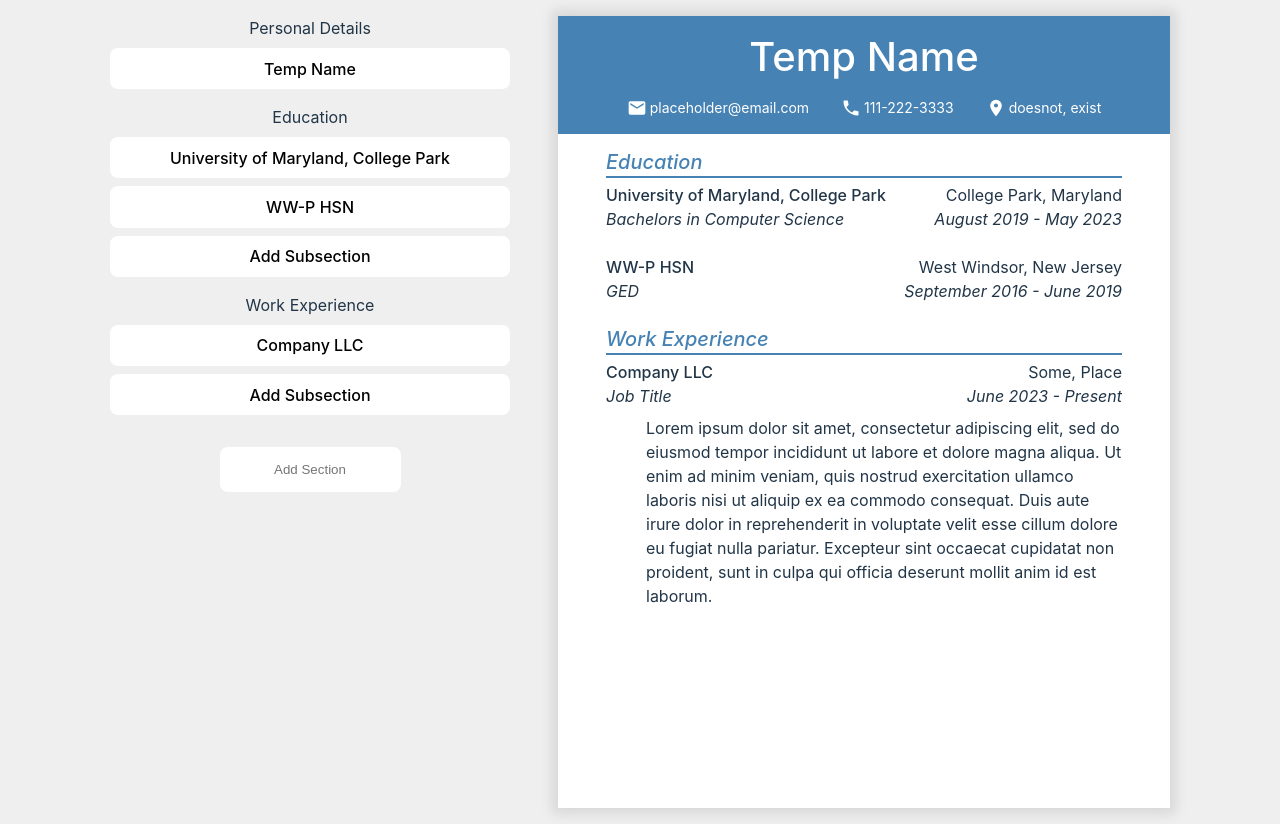
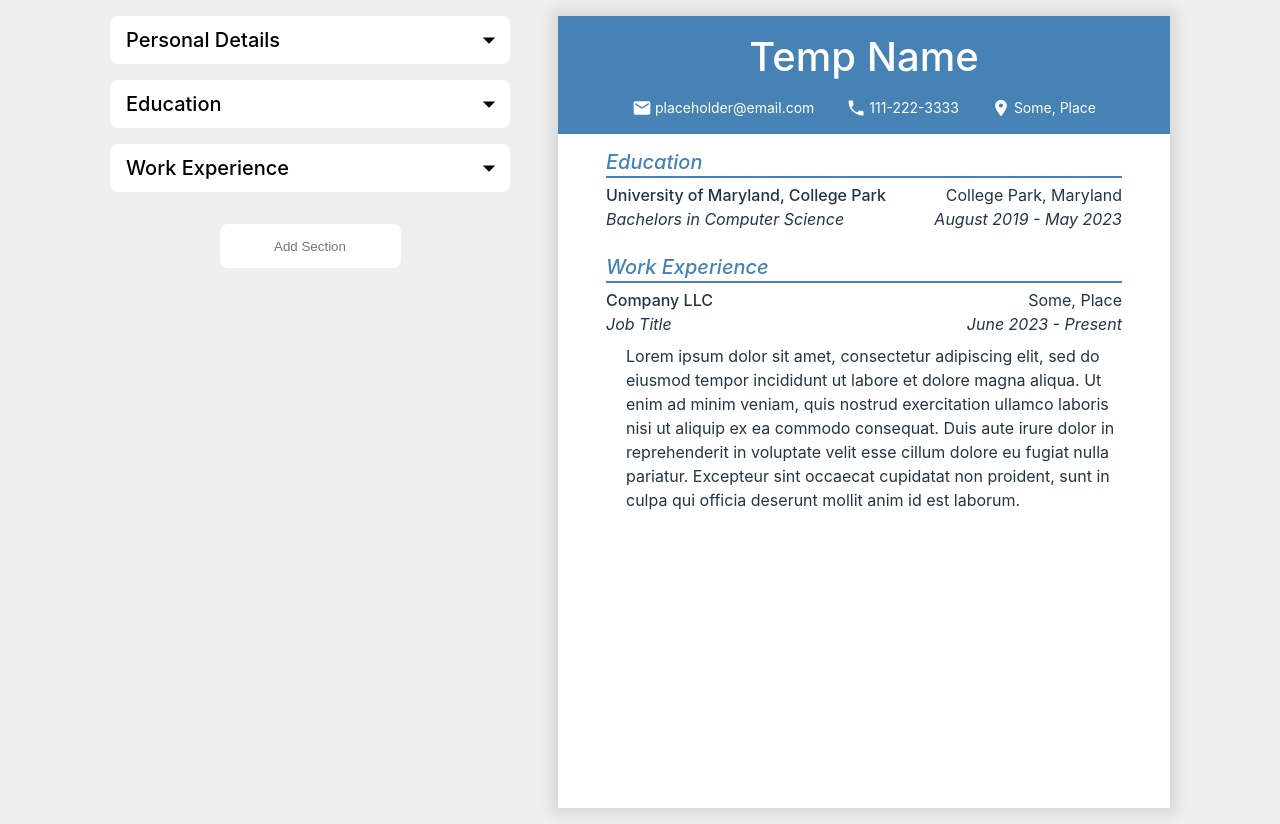
Before and after one commit to BrianHuang56/odin-cv-application, a React (Vite) app: page / in a window 1280 px wide. Built offline with nearby package versions, Linux system fonts and the light colour scheme.

Commit message:
Finished up

```diff
--- a/src/App.jsx
+++ b/src/App.jsx
@@ -6,10 +6,9 @@ import { useState } from 'react';
 
 var copyHeader;
 function App() {
-  const defHeader = {"name": "Temp Name", "phone": "111-222-3333", "email": "placeholder@email.com", "location": "doesnot, exist"};
+  const defHeader = {"name": "Temp Name", "phone": "111-222-3333", "email": "placeholder@email.com", "location": "Some, Place"};
   const education = [{"datestart": "August 2019", "dateend": "May 2023", "name": "University of Maryland, College Park",
-                     "title": "Bachelors in Computer Science", "location": "College Park, Maryland", "key": uuidv4()}, {"datestart": "September 2016",
-                     "dateend": "June 2019", "name": "WW-P HSN", "title": "GED", "location": "West Windsor, New Jersey", "key": uuidv4()}];
+                     "title": "Bachelors in Computer Science", "location": "College Park, Maryland", "key": uuidv4()}];
   const we = [{"datestart": "June 2023", "dateend": "Present", "name": "Company LLC", "title": "Job Title", "location": "Some, Place",
                "key": uuidv4(), "description": "Lorem ipsum dolor sit amet, consectetur adipiscing elit, sed do eiusmod tempor incididunt ut labore et dolore magna aliqua. Ut enim ad minim veniam, quis nostrud exercitation ullamco laboris nisi ut aliquip ex ea commodo consequat. Duis aute irure dolor in reprehenderit in voluptate velit esse cillum dolore eu fugiat nulla pariatur. Excepteur sint occaecat cupidatat non proident, sunt in culpa qui officia deserunt mollit anim id est laborum."}];
   const defBody = [{"list": education, "title": "Education", "key": uuidv4()}, {"list": we, "title": "Work Experience", "key": uuidv4()}];
--- a/src/components/ResumeEditor.jsx
+++ b/src/components/ResumeEditor.jsx
@@ -13,9 +13,9 @@ function ResumeEditor(props) {
     }
 
     return <div className="editor-container">
-        <ResumeEditorHeader header={props.header} onChange={props.onChangeHeader} revert={props.revertHeader} save={props.saveHeader} setSection={setSection} displayForm={displaySectionInd === -1} />
+        <ResumeEditorHeader header={props.header} onChange={props.onChangeHeader} revert={props.revertHeader} save={props.saveHeader} setSection={setSection} displaySubsec={displaySectionInd === -1} />
         {props.body ? props.body.map((m, ind) => {
-            return <ResumeEditorSection ind={ind} displayForm={displaySectionInd === ind} setSection={setSection} key={m.key} map={m} onChange={props.onChangeBody} delete={props.deleteMap} revert={props.revertBody} save={props.saveBody}/>
+            return <ResumeEditorSection ind={ind} displaySubsec={displaySectionInd === ind} setSection={setSection} key={m.key} map={m} onChange={props.onChangeBody} delete={props.deleteMap} revert={props.revertBody} save={props.saveBody}/>
         }) : null}
         <input className="add-section" type="text" placeholder="Add Section" onKeyDown={checkKeyPressed}>
         </input>
--- /dev/null
+++ b/src/components/ResumeEditorDeleteConfirm.jsx
@@ -0,0 +1,20 @@
+function ResumeEditorDeleteConfirm(props) {
+    return (
+        <dialog>
+            <span className="dialog-confirmation">Are you sure you want to delete this?</span>
+            <div className="dialog-button-container">
+                <button id="no" onClick={e => {
+                    e.preventDefault();
+                    e.currentTarget.parentElement.parentElement.close();
+                }}>No</button>
+                <button id="yes" onClick={e => {
+                    e.preventDefault();
+                    props.delete(props.title, props.id);
+                    props.setForm(-1);
+                }}>Yes</button>
+            </div>
+        </dialog>
+    )
+}
+
+export default ResumeEditorDeleteConfirm;
--- a/src/components/ResumeEditorForm.jsx
+++ b/src/components/ResumeEditorForm.jsx
@@ -1,3 +1,5 @@
+import ResumeEditorDeleteConfirm from "./ResumeEditorDeleteConfirm";
+
 function ResumeEditorForm(props) {
     return(
         <form className="edit-section-form">
@@ -32,11 +34,11 @@ function ResumeEditorForm(props) {
                 {props.list.key !== "temp" ?
                     <button className="delete" onClick={e => {
                         e.preventDefault();
-                        props.delete(props.title, props.list.key);
-                        props.setForm(-1);
+                        const dialog = document.querySelector("dialog");
+                        dialog.showModal();
                     }}>
                         Delete
-                    </button> :
+                    </button>:
                     <div></div>
                 }
                 <button className="save" onClick={e => {
@@ -47,6 +49,7 @@ function ResumeEditorForm(props) {
                     Save
                 </button>
             </div>
+            <ResumeEditorDeleteConfirm title={props.title} id={props.list.key} delete={props.delete} setForm={props.setForm}/>
         </form>
     );
 }
--- a/src/components/ResumeEditorHeader.jsx
+++ b/src/components/ResumeEditorHeader.jsx
@@ -1,15 +1,24 @@
 import { useState } from "react";
 
 function ResumeEditorHeader(props) {
+    function toggleDrop() {
+        if (props.displaySubsec) props.setSection(-2);
+        else props.setSection(-1);
+        setDisplay(false);
+    }
+
+    const [displayForm, setDisplay] = useState(false);
+
     return (
         <div className="editor-header">
-            <div className="form-header">Personal Details</div>
-            {!props.displayForm ?
-                <button className="section-button" onClick={() => props.setSection(-1)}>{props.header.name}</button> :
+            <button onClick={toggleDrop} className="form-header header-title">Personal Details <img className="drop down" src={props.displaySubsec ? "/menu-up.svg" : "/menu-down.svg"} height="30px"/></button>
+            {props.displaySubsec && !displayForm ?
+                <button className="section-button" onClick={() => setDisplay(!displayForm)}>{props.header.name}</button> : null}
+                {displayForm && props.displaySubsec ?
                 <form className="edit-section-form">
                     <button className="close" onClick={e => {
                             e.preventDefault();
-                            props.setSection(-2);
+                            setDisplay(false);
                             props.revert();
                         }}>
                             <img src="/window-close.svg" height="20px"/>
@@ -29,11 +38,12 @@ function ResumeEditorHeader(props) {
                     <div id="button-container-header" className="button-container">
                         <button className="save" onClick={e => {
                             e.preventDefault();
-                            props.setSection(-2);
+                            setDisplay(false);
                             props.save();
                             }}>Save</button>
                     </div>
                 </form>
+                : null
                 }
         </div>
     );
--- a/src/components/ResumeEditorSection.jsx
+++ b/src/components/ResumeEditorSection.jsx
@@ -6,23 +6,30 @@ import "../styles/ResumeEditorSection.css";
 function ResumeEditorSection(props) {
     const [formInd, setFormInd] = useState(-1);
     const [addForm, setAddForm] = useState(-1);
+
+    function toggleDrop() {
+        if (props.displaySubsec) props.setSection(-2);
+        else props.setSection(props.ind);
+        setFormInd(-1);
+        setAddForm(-1);
+    }
+
     return (
         <div className="edit-section-container">
             <div className="edit-section-header">
-                <div className="header-title">{props.map.title}</div>
+                <button onClick={toggleDrop} className="header-title">{props.map.title}<img className="drop down" src={props.displaySubsec ? "/menu-up.svg" : "/menu-down.svg"} height="30px"/></button>
             </div>
-            {props.map.list ? props.map.list.map((l, ind) => {
-                return <ResumeEditorSectionList showForm={formInd === ind && props.displayForm} sectionInd={props.ind} setSection={props.setSection} ind={ind} setAddForm={setAddForm} setFormInd={setFormInd} title={props.map.title} key={l.key} list={l} onChange={props.onChange} delete={props.delete} revert={props.revert} save={props.save}/>
+            {props.map.list && props.displaySubsec ? props.map.list.map((l, ind) => {
+                return <ResumeEditorSectionList showForm={formInd === ind} sectionInd={props.ind} setSection={props.setSection} ind={ind} setAddForm={setAddForm} setFormInd={setFormInd} title={props.map.title} key={l.key} list={l} onChange={props.onChange} delete={props.delete} revert={props.revert} save={props.save}/>
             }) : null}
-            <div className="add-subsection">
-                {addForm === -1 || !props.displayForm ?
+            {props.displaySubsec ? <div className="add-subsection">
+                {addForm === -1 ?
                     <button className="section-button" onClick={() => {
-                        props.setSection(props.ind);
                         setAddForm(0);
                         setFormInd(-1);
                     }}>Add Subsection</button> :
                     <ResumeEditorForm list={{"key": "temp"}} title={props.map.title} onChange={props.onChange} revert={props.revert} setForm={setAddForm} save={props.save}/>}
-            </div>
+            </div> : null}
         </div>
     );
 }
--- a/src/index.css
+++ b/src/index.css
@@ -44,11 +44,6 @@ button {
   font-family: inherit;
   background-color: #1a1a1a;
   cursor: pointer;
-  transition: border-color 0.25s;
-}
-button:focus,
-button:focus-visible {
-  outline: 4px auto -webkit-focus-ring-color;
 }
 
 @media (prefers-color-scheme: light) {
--- a/src/styles/ResumeEditorSection.css
+++ b/src/styles/ResumeEditorSection.css
@@ -3,7 +3,58 @@
     background-color:#ffffff;
 }
 
-.form-header {padding-bottom:0.5rem;}
+.section-button:hover {
+    outline:1px solid lightskyblue;
+}
+
+dialog {
+    border:none;
+    padding:1em 2em;
+    box-shadow: 4px 6px 0px 0px rgba(0, 0, 0, 0.1);
+}
+
+#no {padding-left:0px;}
+#yes {padding-right:0px;}
+
+.dialog-confirmation {
+    font-size:30px;
+}
+
+.dialog-button-container {
+    padding-top:1rem;
+    display:flex;
+    justify-content:space-between;
+}
+
+.dialog-button-container button {
+    font-weight:400;
+    font-size:20px;
+    background-color:transparent;
+}
+
+.dialog-button-container button:hover {
+    font-weight:bold;
+}
+
+.editor-header .section-button, .editor-header .edit-section-form {
+    margin-top:0.5rem;
+}
+
+.header-title {
+    padding-left:15px;
+    background-color:white;
+    display:flex;
+    justify-content:space-between;
+    padding-right:5px;
+    align-items:center;
+    height:3rem;
+    font-weight:500;
+    font-size:20px;
+    border-radius:8px;
+    width:100%;
+}
+
+.header-title:hover {outline:1px solid lightskyblue;}
 
 .header-info-container {
     display:flex;
--- a/src/styles/ResumeList.css
+++ b/src/styles/ResumeList.css
@@ -30,7 +30,7 @@
 
 .description {
     grid-area:desc;
-    padding-left:40px;
+    padding-left:20px;
 }
 
 .description ul {
```
Also changed, not shown: public/menu-down.svg (added), public/menu-up.svg (added).
